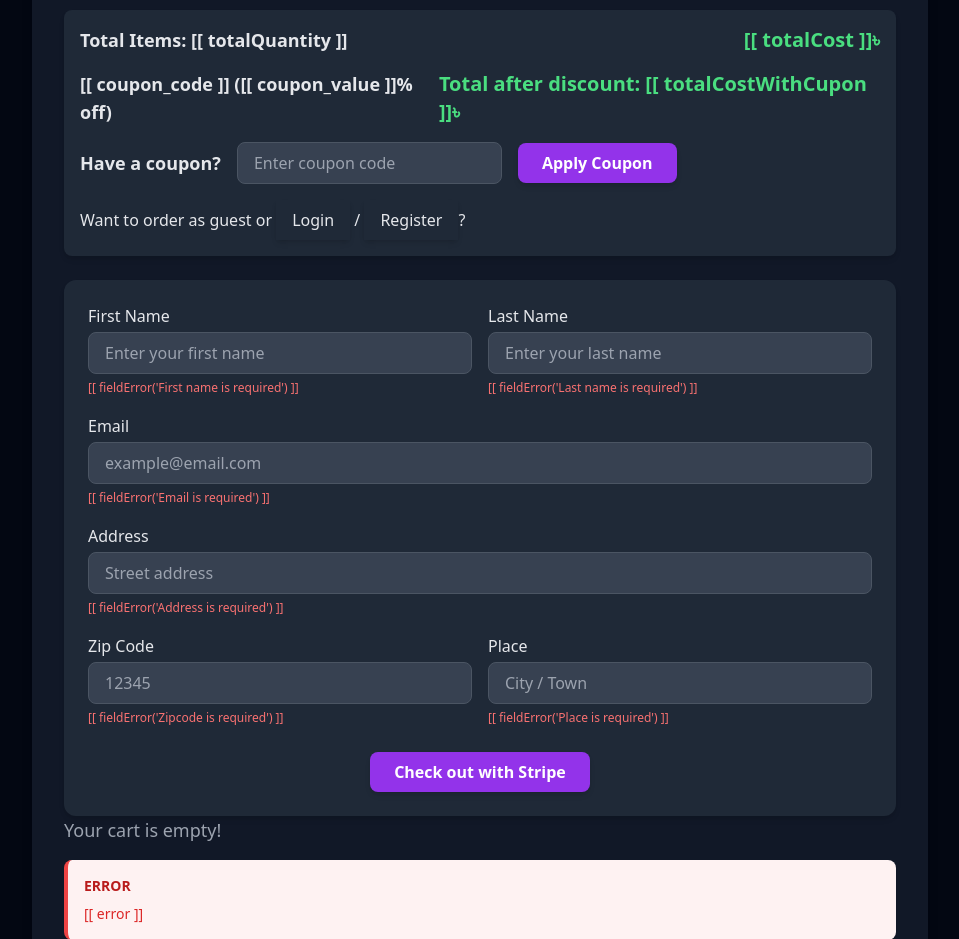
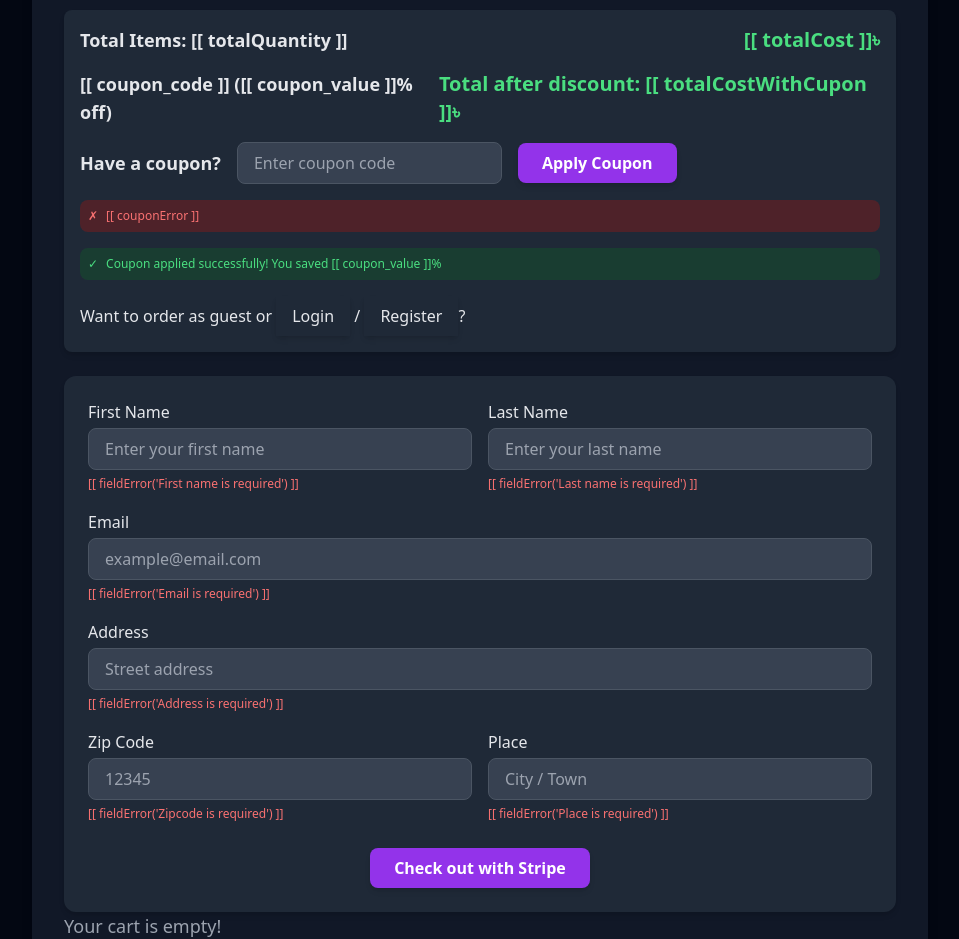
Before and after one commit to mdobns/ecommerce-webapp-django-vue3, a Django app: template aistore/apps/cart/templates/cart.html in a window 1280 px wide. Shown: the part 323-1262 px from the top of the page, without its empty margins (160-1119 px from the left). Run offline with Django 5.2, Linux system fonts and the light colour scheme; the template is opened without the code that fills it, so the values that code supplies are empty; data comes from the database, SQL or seed files in the repository; both versions use the stored data as it was after the commit; some libraries are stand-ins or nearby versions.

Commit message:
coupon moodified for not valid coupon

```diff
--- a/aistore/apps/cart/templates/cart.html
+++ b/aistore/apps/cart/templates/cart.html
@@ -65,7 +65,22 @@
                     class="px-6 py-2 bg-purple-600 text-white font-semibold rounded-lg shadow-md hover:bg-purple-700 transition">
                     Apply Coupon
                 </button>
+            </div>
 
+            <!-- Coupon Error Message -->
+            <div v-if="couponError" class="mt-2 p-2 bg-red-900/50 rounded-lg text-xs">
+                <div class="flex items-center">
+                    <span class="mr-2 text-red-400">✗</span>
+                    <span class="text-red-400">[[ couponError ]]</span>
+                </div>
+            </div>
+
+            <!-- Coupon Success Message -->
+            <div v-if="coupon_value > 0 && !couponError" class="mt-2 p-2 bg-green-900/50 rounded-lg text-xs">
+                <div class="flex items-center">
+                    <span class="mr-2 text-green-400">✓</span>
+                    <span class="text-green-400">Coupon applied successfully! You saved [[ coupon_value ]]%</span>
+                </div>
             </div>
 
             {% if not user.is_authenticated %}
@@ -167,7 +182,8 @@
             place: '',
             products: {{ products_json | safe }},
             coupon_value: 0,
-            coupon_code: ''
+            coupon_code: '',
+            couponError: ''
         }
     },
     computed: {
@@ -191,6 +207,7 @@
         },
         applyCoupon() {
             if (this.coupon_code !== '') {
+                this.couponError = ''; // Clear previous errors
                 fetch(`/api/can_use/?code=${encodeURIComponent(this.coupon_code)}`, {
                     method: 'GET',
                     headers: {
@@ -203,13 +220,19 @@
                 .then(data => {
                     if (data.amount) {
                         this.coupon_value = data.amount;
+                        this.couponError = '';
                     } else {
                         this.coupon_value = 0;
+                        this.couponError = 'Invalid coupon code or coupon has expired';
                     }
                 })
-                .catch(error => console.error('Error:', error));
+                .catch(error => {
+                    console.error('Error:', error);
+                    this.couponError = 'Error applying coupon. Please try again.';
+                    this.coupon_value = 0;
+                });
             } else {
-                alert("Please enter a coupon code.");
+                this.couponError = 'Please enter a coupon code';
             }
         },
         buy() {
```
Also changed, not shown: aistore/db.sqlite3.
